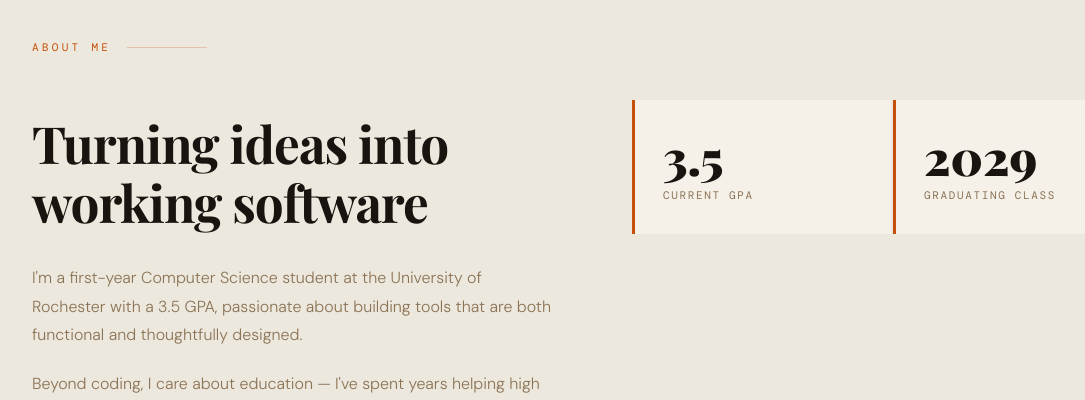
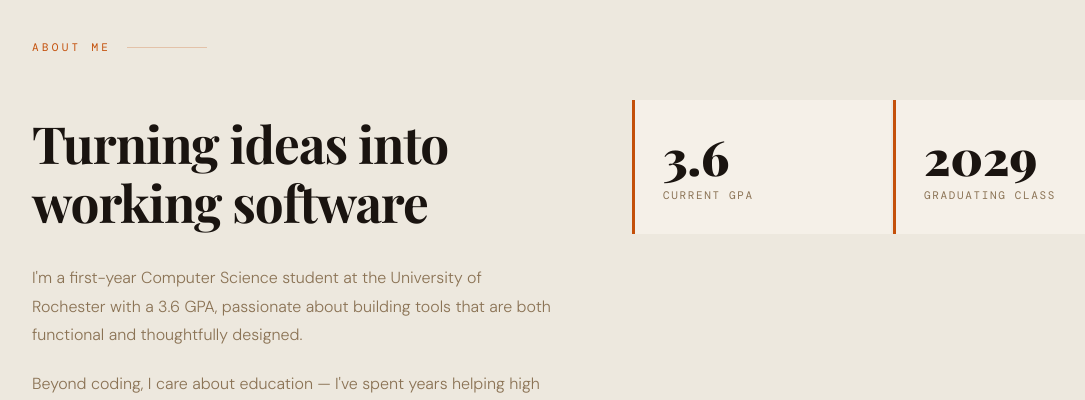
Before and after one commit to LangstonW430/Personal-Website, a React (Vite) app in the folder personal-website/: page / in a window 1280 px wide. Shown: the part 880-1280 px from the top of the page, without its empty margins (48-1133 px from the left). Built offline with nearby package versions, Linux system fonts and the light colour scheme; no server answers; a web font is replaced by a local one.

Commit message:
content change

```diff
--- a/personal-website/src/App.tsx
+++ b/personal-website/src/App.tsx
@@ -94,7 +94,7 @@ function App() {
           <h2>Turning ideas into working software</h2>
           <p>
             I'm a first-year Computer Science student at the University of
-            Rochester with a 3.5 GPA, passionate about building tools that are
+            Rochester with a 3.6 GPA, passionate about building tools that are
             both functional and thoughtfully designed.
           </p>
           <p>
@@ -113,7 +113,7 @@ function App() {
 
         <Reveal className="stat-grid">
           <div className="stat-box">
-            <div className="stat-num">3.5</div>
+            <div className="stat-num">3.6</div>
             <div className="stat-label">Current GPA</div>
           </div>
           <div className="stat-box">
@@ -394,7 +394,7 @@ function App() {
             </div>
           </div>
           <div className="edu-gpa-block">
-            <span className="gpa-num">3.5</span>
+            <span className="gpa-num">3.6</span>
             <span className="gpa-label">GPA</span>
           </div>
         </Reveal>
```
